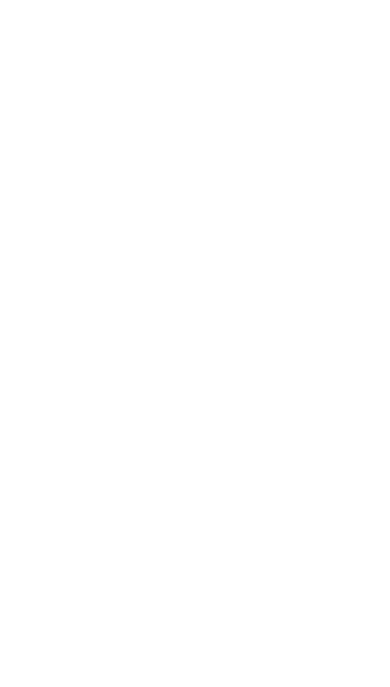
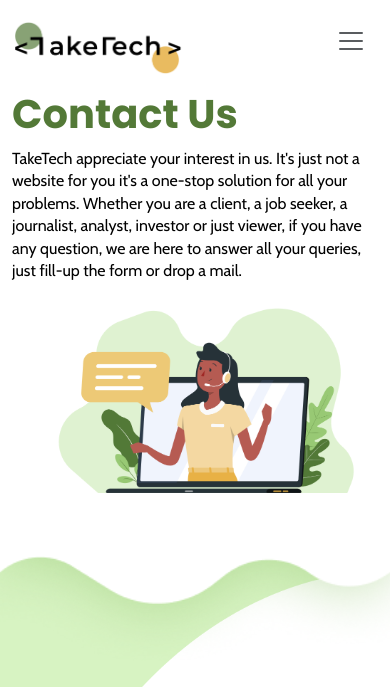
Before and after one commit to TakeTech-Devs/TTD-PHP, a PHP site: page /contactus.php in a window 390 px wide. Before the commit the part shown is empty. Shown: the top 687 px of the page. Run offline with PHP 8.4, Linux system fonts and the light colour scheme.

Commit message:
contactus

```diff
--- a/contactus.php
+++ b/contactus.php
@@ -0,0 +1,113 @@
+<!DOCTYPE html>
+<html lang="en">
+
+<head>
+    <meta charset="UTF-8">
+    <meta name="viewport" content="width=device-width, initial-scale=1.0">
+    <title>Contact Us</title>
+    <link rel="stylesheet" href="https://cdn.jsdelivr.net/npm/bootstrap@5.3.0/dist/css/bootstrap.min.css">
+    <link rel="stylesheet" href="style.css">
+    <link rel="stylesheet" href="./styles/contact-us.css">
+
+    <link
+        href="https://fonts.googleapis.com/css2?family=Cabin:ital,wght@0,400..700;1,400..700&family=Poppins:ital,wght@0,100;0,200;0,300;0,400;0,500;0,600;0,700;0,800;0,900;1,100;1,200;1,300;1,400;1,500;1,600;1,700;1,800;1,900&display=swap"
+        rel="stylesheet">
+</head>
+
+<body>
+    <section id="header">
+        <?php include 'header.php'; ?>
+    </section>
+    <main>
+        <div>
+            <section id="contact-banner">
+                <div class="global-banner global-banner-others others-banner-mobile">
+                    <div class="container-xxl">
+                        <div class="row">
+                            <div class="col-sm-6 d-flex align-items-center">
+                                <div class="contact-banner-text">
+                                    <h1>Contact Us</h1>
+                                    <p>
+                                        TakeTech appreciate your interest in us. It's just not a website for you it's a
+                                        one-stop solution for all your problems. Whether you are a client, a job seeker,
+                                        a journalist, analyst, investor or just viewer, if you have any question, we are
+                                        here to answer all your queries, just fill-up the form or drop a mail.
+                                    </p>
+                                </div>
+                            </div>
+                            <div class="col-sm-6">
+                                <div class="contact-banner-image">
+                                    <img src="./assets/images/Contact Us Banner.png" alt="contacts">
+                                </div>
+                            </div>
+                        </div>
+                    </div>
+                </div>
+            </section>
+            <div class='body-curve-left home-contactus home-footer'>
+                <section class="gap-top gap-bottom" id="contact-us-form">
+                    <div class="container-fluid p-0 position-relative contact-us-form-container">
+                        <div class="contactus-background-image">
+                            <img src="./assets/images/ContactUs Bg.jpg" alt="">
+                        </div>
+
+                        <div class="form-overlay d-flex justify-content-end align-items-center">
+                            <div class="contact-form-wrapper">
+                                <form class="contact-subscription-form">
+                                    <h6>Get In Touch</h6>
+                                    <input type="text" class="form-control" placeholder="Name">
+                                    <input type="email" class="form-control" placeholder="Email">
+                                    <input type="text" class="form-control" placeholder="Subject">
+                                    <textarea class="form-control" placeholder="Your Message"></textarea>
+
+                                    <div class="d-flex justify-content-center">
+                                        <button type="submit" class="secondary-button">Submit</button>
+                                    </div>
+
+                                    <div class="contact-info mt-4">
+                                        <h5 class="mb-2">Contact Details</h5>
+                                        <div
+                                            class="d-flex justify-content-center gap-3 align-items-center mt-2 contact-details-info">
+                                            <div class="d-flex align-items-center gap-2">
+                                                <img src="./assets/images/Contact Mail.png" alt="mail" class="icon-img">
+                                                <p class="mb-0">mail@takethedevs.com</p>
+                                            </div>
+                                            <div class="d-flex align-items-center gap-2">
+                                                <img src="./assets/images/Contact Phone.png" alt="phone" class="icon-img">
+                                                <p class="mb-0">+91 7890948016</p>
+                                            </div>
+                                        </div>
+
+                                        <h5 class="mt-5 mb-2">Social Media</h5>
+                                        <div class="d-flex justify-content-center gap-3 mt-2">
+                                            <img src="./assets/images/Contact Facebook.png" alt="Facebook"
+                                                class="contact-social-icon">
+                                            <img src="./assets/images/Contact WhatsApp.png" alt="WhatsApp"
+                                                class="contact-social-icon">
+                                            <img src="./assets/images/Contact Insta.png" alt="Instagram"
+                                                class="contact-social-icon">
+                                            <img src="./assets/images/Contact Linkedin.png" alt="LinkedIn"
+                                                class="contact-social-icon">
+                                        </div>
+                                    </div>
+                                </form>
+                            </div>
+                        </div>
+                    </div>
+                </section>
+                <section class="gap-top gap-bottom" id="contact-section">
+
+                </section>
+            </div>
+        </div>
+    </main>
+
+    <section class="gap-top" id="footer">
+        <?php include 'footer.php'; ?>
+    </section>
+
+
+    <script src="https://cdn.jsdelivr.net/npm/bootstrap@5.3.0/dist/js/bootstrap.bundle.min.js"></script>
+</body>
+
+</html>
--- a/header.php
+++ b/header.php
@@ -7,6 +7,7 @@
     <title>Navbar</title>
     <link rel="stylesheet" href="https://cdn.jsdelivr.net/npm/bootstrap@5.3.0/dist/css/bootstrap.min.css" />
     <link rel="stylesheet" href="style.css" />
+
     <link href="https://fonts.googleapis.com/css2?family=Cabin:ital,wght@0,400..700;1,400..700&family=Poppins:ital,wght@0,100;0,200;0,300;0,400;0,500;0,600;0,700;0,800;0,900;1,100;1,200;1,300;1,400;1,500;1,600;1,700;1,800;1,900&display=swap" rel="stylesheet" />
 </head>
 
--- /dev/null
+++ b/styles/contact-us.css
@@ -0,0 +1,47 @@
+/* Contact Banner Css */
+.contact-banner-text {padding-block-start:90px; padding-inline-end:80px;}
+.contact-banner-image {height:auto; max-height:100%; width:100%; display:flex; justify-content:end; align-items:center; padding-block-start:90px;}
+.contact-banner-image img {object-fit:contain;}
+
+/* Contact Form Css */
+.contact-us-form-container {margin-top:80px; height:900px; display:flex; align-items:center; justify-content:end;}
+.contactus-background-image {position:absolute; top:0; left:0; width:100%; height:100%; background-size:cover; background-position:center; z-index:1; object-fit:fill;}
+.form-overlay {position:relative; height:800px; z-index:2; padding-right:60px;}
+.contact-form-wrapper {background-color:#FFFFFFE5; padding:40px; border-radius:20px; max-width:550px; width:100%; box-shadow:0px 0px 30px rgba(82, 121, 55, 0.5);}
+.contact-info h5 {text-align:center;}
+.contact-subscription-form h6 {font-size:50px; font-weight:700; text-align:center; margin-bottom:25px; font-family:"Poppins";}
+.contact-subscription-form .form-control {border-radius:30px; border:1px solid #ccc; margin-bottom:15px; padding:12px 20px; font-size:18px; font-weight:400;}
+.contact-subscription-form textarea.form-control {min-height:100px; resize:none;}
+.contact-subscription-form input:focus {outline:none; box-shadow:none; border:none;}
+.icon-img {height:20px; width:20px;}
+.contact-social-icon {height:24px; width:24px; cursor:pointer; transition:transform 0.2s ease;}
+.contact-social-icon:hover {transform:scale(1.1);}
+
+@media screen and (max-width: 768px) {
+.contact-banner-text {padding-inline-end:20px;}
+.contact-banner-image {flex-direction:column;}
+}
+
+@media screen and (max-width: 575px) {
+.contact-upper {height:230vh; background-size:cover;}
+.contact-banner-text {padding-inline-end:10px;}
+.contact-banner-image {padding-block-start:5px;}
+.contact-banner-image img {width:90%;}
+}
+
+@media (max-width: 768px) {
+.contact-us-form-container {justify-content:center; height:800px;}
+.form-overlay {padding-right:0; padding:20px; height:auto;}
+.contact-subscription-form .form-control {font-size:14px;}
+.contact-subscription-form h6 {font-size:25px;}
+.contact-form-wrapper {padding:30px 20px; max-width:100%;}
+}
+
+@media (max-width: 480px) {
+.contact-subscription-form h6 {font-size:28px;}
+.contact-subscription-form .form-control {font-size:16px; padding:10px 16px;}
+.contact-form-wrapper {padding:25px 15px;}
+.background-image {height:auto;}
+.icon-img {height:16px; width:16px;}
+.contact-social-icon {height:18px; width:18px;}
+}
```
Also changed, not shown: styles/contactus.css (deleted).
